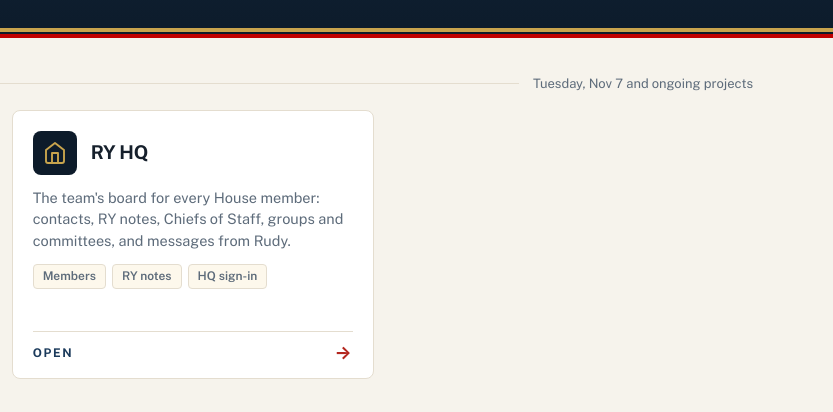
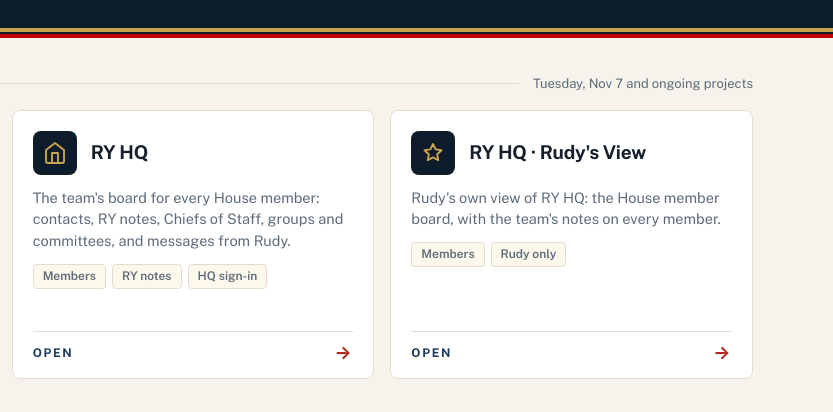
Before and after one commit to TJHolden/in2-tools, a plain HTML site: page index.html in a window 1280 px wide. Shown: the part 206-618 px from the top of the page, 447-1280 px from the left. Drawn offline with nearby package versions, Linux system fonts and the light colour scheme.

Commit message:
Add RY HQ Rudy's View card
Co-Authored-By: Claude Opus 5.5 <noreply@anthropic.com>
Claude-Session: https://claude.ai/code/session_01N76fARZRGj6nJbDQmve23W

```diff
--- a/index.html
+++ b/index.html
@@ -122,6 +122,12 @@ a.tool.draft .th::after{content:"DRAFT";font:700 9px/1 var(--f-display);letter-s
           <div class="tags"><span>Members</span><span>RY notes</span><span>HQ sign-in</span></div>
           <div class="open">Open <i aria-hidden="true">→</i></div>
         </a>
+        <a class="tool" href="https://ry-hq.vercel.app/rudy">
+          <div class="th"><span class="ic"><svg viewBox="0 0 24 24" aria-hidden="true"><path d="M12 3l2.6 5.4 5.9.8-4.3 4.1 1 5.8L12 16.4 6.8 19.1l1-5.8-4.3-4.1 5.9-.8z"/></svg></span><h3>RY HQ · Rudy's View</h3></div>
+          <p>Rudy's own view of RY HQ: the House member board, with the team's notes on every member.</p>
+          <div class="tags"><span>Members</span><span>Rudy only</span></div>
+          <div class="open">Open <i aria-hidden="true">→</i></div>
+        </a>
         <a class="tool draft" href="https://fec-dashboard-inky.vercel.app/">
           <div class="th"><span class="ic"><svg viewBox="0 0 24 24" aria-hidden="true"><path d="M12 2v8l4-2M12 10l-4-2"/><rect x="3" y="12" width="18" height="9" rx="1.5"/><path d="M7 15.5h3M14 15.5h3M7 18h10"/></svg></span><h3>FEC Fundraising Dashboard</h3></div>
           <p>National Republican caucus fundraising tracker — live FEC data, congressional district maps, quarterly filings, and head-to-head comparisons. Replaces manual spreadsheet tracking.</p>
```
